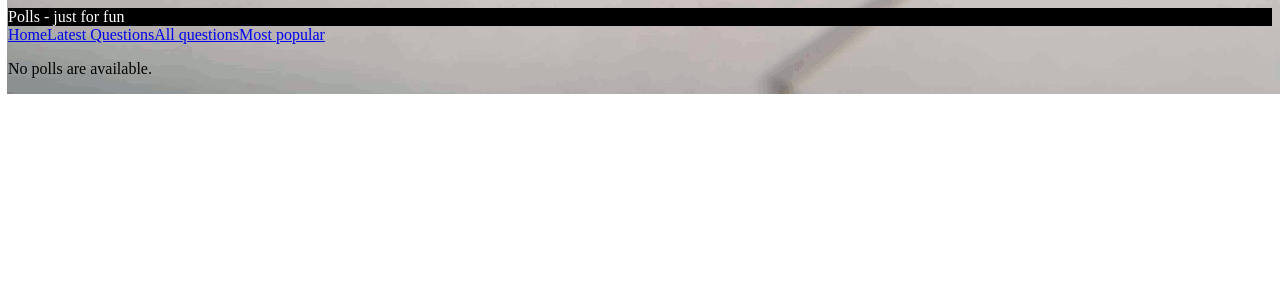
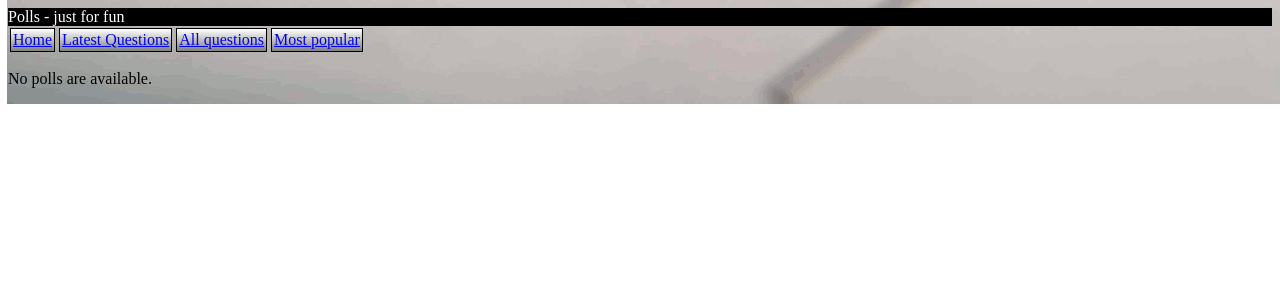
Before and after one commit to coralvanda/learning-django, a Django app: template polls/templates/polls/index.html in a window 1280 px wide. Shown: the top 300 px of the page. Run offline with Django 3.2, Linux system fonts and the light colour scheme; the template is opened without the code that fills it, so the values that code supplies are empty.

Commit message:
feat: Update CSS styling for header template

```diff
--- a/polls/static/polls/style.css
+++ b/polls/static/polls/style.css
@@ -13,6 +13,14 @@ nav {
 	flex-wrap: wrap;
 }
 
+.button {
+	background: linear-gradient(white, gray);
+	padding: 2px;
+	margin: 2px 2px 2px 2px;
+	border: 1px solid black;
+	text-align: center;
+}
+
 li a {
 	color: green;
 }
--- a/polls/templates/polls/header.html
+++ b/polls/templates/polls/header.html
@@ -4,15 +4,15 @@
 
 <nav>
 	<a href="http://coralvanda.com">
-		<div>Home</div>
+		<div class="button">Home</div>
 	</a>
 	 <a href="{% url 'polls:index' %}">
-	 	<div>Latest Questions</div>
+	 	<div class="button">Latest Questions</div>
 	 </a>
 	 <a href="{% url 'polls:all' %}">
-	 	<div>All questions</div>
+	 	<div class="button">All questions</div>
 	 </a>
 	 <a href="{% url 'polls:popular' %}">
-	 	<div>Most popular</div>
+	 	<div class="button">Most popular</div>
 	 </a>
 </nav>
```
